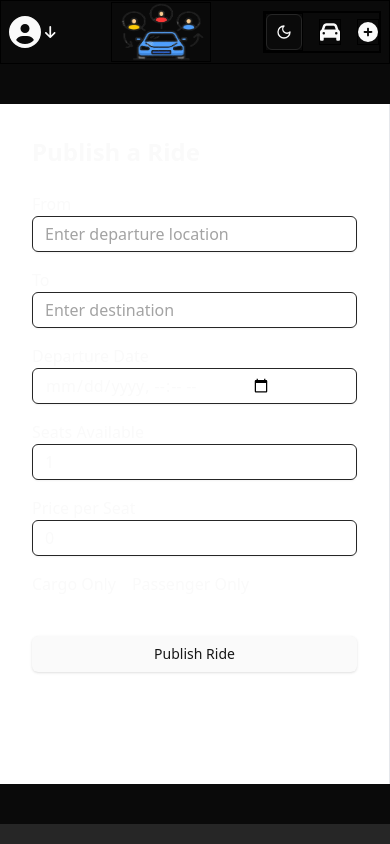
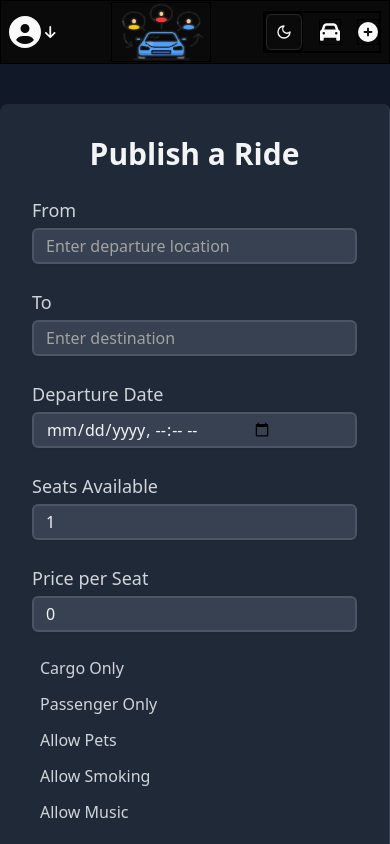
Before and after one commit to S01J04/FYP-RideShare, a React (Vite) app in the folder FRONTEND/: page /create-ride in a window 390 px wide. Shown: the top 844 px of the page. Built offline with nearby package versions, Linux system fonts and the light colour scheme.

Commit message:
added more changes to publishridepage

```diff
--- a/FRONTEND/src/Pages/PublishRidePage.jsx
+++ b/FRONTEND/src/Pages/PublishRidePage.jsx
@@ -1,7 +1,7 @@
 import { Button } from '@/components/ui/button';
 import { Input } from '@/components/ui/input';
 import { Label } from '@radix-ui/react-dropdown-menu';
-import React, { useState } from 'react'
+import React, { useState } from 'react';
 
 const PublishRidePage = () => {
   const [rideDetails, setRideDetails] = useState({
@@ -12,6 +12,10 @@ const PublishRidePage = () => {
     pricePerSeat: 0,
     cargo: false,
     passengerOnly: false,
+    allowPets: false,
+    allowSmoking: false,
+    allowMusic: false,
+    additionalNotes: '',
   });
 
   const handleChange = (e) => {
@@ -22,19 +26,31 @@ const PublishRidePage = () => {
     }));
   };
 
+  const handleCheckboxChange = (e) => {
+    const { name, checked } = e.target;
+    setRideDetails((prevDetails) => ({
+      ...prevDetails,
+      [name]: checked,
+    }));
+  };
+
   const handleSubmit = (e) => {
     e.preventDefault();
     console.log(rideDetails);
   };
 
   return (
-    <div className="min-h-[calc(100vh-64px-373px)] w-[100vw] h-[90vh] flex">
+    <div className="min-h-[calc(100vh-64px-373px)] w-full h-auto flex justify-center bg-gray-100 dark:bg-gray-900">
       {/* Left side: Form */}
-      <div className="w-full my-10 md:w-1/2 p-8 bg-white border-r border-gray-200">
-        <h2 className="text-2xl font-semibold mb-6">Publish a Ride</h2>
-        <form onSubmit={handleSubmit} className="space-y-4">
+      <div className="w-full my-10 md:w-1/2 p-8 bg-white dark:bg-gray-800 border-r border-gray-200 dark:border-gray-700 rounded-lg shadow-lg">
+        <h2 className="text-3xl font-semibold mb-6 text-center text-gray-900 dark:text-gray-100">
+          Publish a Ride
+        </h2>
+        <form onSubmit={handleSubmit} className="space-y-6">
           <div>
-            <Label htmlFor="from">From</Label>
+            <Label htmlFor="from" className="block text-lg font-medium text-gray-700 dark:text-gray-300">
+              From
+            </Label>
             <Input
               id="from"
               name="from"
@@ -42,10 +58,13 @@ const PublishRidePage = () => {
               value={rideDetails.from}
               onChange={handleChange}
               placeholder="Enter departure location"
+              className="mt-1 p-3 border-2 border-gray-300 dark:border-gray-600 rounded-md w-full focus:outline-none focus:ring-2 focus:ring-blue-400 dark:focus:ring-blue-600 bg-gray-50 dark:bg-gray-700 text-gray-900 dark:text-gray-100"
             />
           </div>
           <div>
-            <Label htmlFor="to">To</Label>
+            <Label htmlFor="to" className="block text-lg font-medium text-gray-700 dark:text-gray-300">
+              To
+            </Label>
             <Input
               id="to"
               name="to"
@@ -53,20 +72,32 @@ const PublishRidePage = () => {
               value={rideDetails.to}
               onChange={handleChange}
               placeholder="Enter destination"
+              className="mt-1 p-3 border-2 border-gray-300 dark:border-gray-600 rounded-md w-full focus:outline-none focus:ring-2 focus:ring-blue-400 dark:focus:ring-blue-600 bg-gray-50 dark:bg-gray-700 text-gray-900 dark:text-gray-100"
             />
           </div>
           <div>
-            <Label htmlFor="departureDate">Departure Date</Label>
+            <Label
+              htmlFor="departureDate"
+              className="block text-lg font-medium text-gray-700 dark:text-gray-300"
+            >
+              Departure Date
+            </Label>
             <Input
               id="departureDate"
               name="departureDate"
               type="datetime-local"
               value={rideDetails.departureDate}
               onChange={handleChange}
+              className="mt-1 p-3 border-2 border-gray-300 dark:border-gray-600 rounded-md w-full focus:outline-none focus:ring-2 focus:ring-blue-400 dark:focus:ring-blue-600 bg-gray-50 dark:bg-gray-700 text-gray-900 dark:text-gray-100"
             />
           </div>
           <div>
-            <Label htmlFor="seatsAvailable">Seats Available</Label>
+            <Label
+              htmlFor="seatsAvailable"
+              className="block text-lg font-medium text-gray-700 dark:text-gray-300"
+            >
+              Seats Available
+            </Label>
             <Input
               id="seatsAvailable"
               name="seatsAvailable"
@@ -74,11 +105,17 @@ const PublishRidePage = () => {
               value={rideDetails.seatsAvailable}
               onChange={handleChange}
               min="1"
-                max="5"
+              max="5"
+              className="mt-1 p-3 border-2 border-gray-300 dark:border-gray-600 rounded-md w-full focus:outline-none focus:ring-2 focus:ring-blue-400 dark:focus:ring-blue-600 bg-gray-50 dark:bg-gray-700 text-gray-900 dark:text-gray-100"
             />
           </div>
           <div>
-            <Label htmlFor="pricePerSeat">Price per Seat</Label>
+            <Label
+              htmlFor="pricePerSeat"
+              className="block text-lg font-medium text-gray-700 dark:text-gray-300"
+            >
+              Price per Seat
+            </Label>
             <Input
               id="pricePerSeat"
               name="pricePerSeat"
@@ -86,41 +123,114 @@ const PublishRidePage = () => {
               value={rideDetails.pricePerSeat}
               onChange={handleChange}
               min="200"
-
+              className="mt-1 p-3 border-2 border-gray-300 dark:border-gray-600 rounded-md w-full focus:outline-none focus:ring-2 focus:ring-blue-400 dark:focus:ring-blue-600 bg-gray-50 dark:bg-gray-700 text-gray-900 dark:text-gray-100"
             />
           </div>
-          <div className="flex items-center space-x-4">
-            <div>
-              <Label htmlFor="cargo">Cargo Only</Label>
+
+          {/* Checkboxes */}
+          <div className="space-y-3">
+            <div className="flex items-center">
               <input
                 id="cargo"
                 name="cargo"
                 type="checkbox"
                 checked={rideDetails.cargo}
-                onChange={(e) => setRideDetails({ ...rideDetails, cargo: e.target.checked })}
+                onChange={handleCheckboxChange}
+                className="mr-2"
               />
+              <Label htmlFor="cargo" className="text-gray-700 dark:text-gray-300">
+                Cargo Only
+              </Label>
             </div>
-            <div>
-              <Label htmlFor="passengerOnly">Passenger Only</Label>
+            <div className="flex items-center">
               <input
                 id="passengerOnly"
                 name="passengerOnly"
                 type="checkbox"
                 checked={rideDetails.passengerOnly}
-                onChange={(e) => setRideDetails({ ...rideDetails, passengerOnly: e.target.checked })}
+                onChange={handleCheckboxChange}
+                className="mr-2"
               />
+              <Label htmlFor="passengerOnly" className="text-gray-700 dark:text-gray-300">
+                Passenger Only
+              </Label>
+            </div>
+            <div className="flex items-center">
+              <input
+                id="allowPets"
+                name="allowPets"
+                type="checkbox"
+                checked={rideDetails.allowPets}
+                onChange={handleCheckboxChange}
+                className="mr-2"
+              />
+              <Label htmlFor="allowPets" className="text-gray-700 dark:text-gray-300">
+                Allow Pets
+              </Label>
+            </div>
+            <div className="flex items-center">
+              <input
+                id="allowSmoking"
+                name="allowSmoking"
+                type="checkbox"
+                checked={rideDetails.allowSmoking}
+                onChange={handleCheckboxChange}
+                className="mr-2"
+              />
+              <Label htmlFor="allowSmoking" className="text-gray-700 dark:text-gray-300">
+                Allow Smoking
+              </Label>
+            </div>
+            <div className="flex items-center">
+              <input
+                id="allowMusic"
+                name="allowMusic"
+                type="checkbox"
+                checked={rideDetails.allowMusic}
+                onChange={handleCheckboxChange}
+                className="mr-2"
+              />
+              <Label htmlFor="allowMusic" className="text-gray-700 dark:text-gray-300">
+                Allow Music
+              </Label>
             </div>
           </div>
-          <Button type="submit" className="mt-4 w-full bg-blue-600 text-white hover:bg-blue-700">
+
+          {/* Additional Notes */}
+          <div>
+            <Label
+              htmlFor="additionalNotes"
+              className="block text-lg font-medium text-gray-700 dark:text-gray-300"
+            >
+              Additional Notes
+            </Label>
+            {/* <textarea
+              id="additionalNotes"
+              name="additionalNotes"
+              value={rideDetails.additionalNotes}
+              onChange={handleChange}
+              placeholder="Add any additional notes for the ride"
+              className="mt-1 p-3 border-2 border-gray-300 dark:border-gray-600 rounded-md w-full focus:outline-none focus:ring-2 focus:ring-blue-400 dark:focus:ring-blue-600 bg-gray-50 dark:bg-gray-700 text-gray-900 dark:text-gray-100"
+              rows="4"
+            /> */}
+          </div>
+
+          <Button
+            type="submit"
+            className="mt-4 w-full bg-blue-600 text-white hover:bg-blue-700 dark:bg-blue-500 dark:hover:bg-blue-600"
+          >
             Publish Ride
           </Button>
         </form>
       </div>
 
       {/* Right side: Map */}
-      <div className="hidden my-10 border border-black md:flex  w-[50%] h-[70%] ">
-        {/* Replace with your map component */}
-        <img className='w-full h-full' src="https://developers.google.com/static/maps/images/landing/hero_maps_static_api.png" alt="" />
+      <div className="hidden md:flex my-10 border border-gray-300 dark:border-gray-700 rounded-lg md:w-1/2 h-[70%] bg-gray-200 dark:bg-gray-700">
+        <img
+          className="w-full h-full object-cover rounded-lg"
+          src="https://developers.google.com/static/maps/images/landing/hero_maps_static_api.png"
+          alt="Map"
+        />
       </div>
     </div>
   );
```
